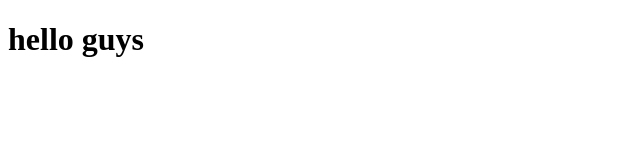
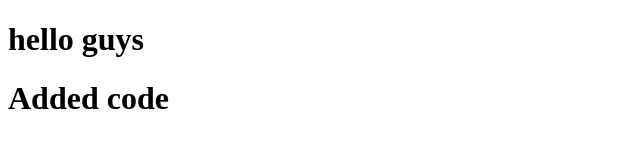
Before and after one commit to KboyVillahermosa/practice-git, a plain HTML site: page delete.html in a window 1280 px wide. Shown: the whole page, without its empty margins (0-640 px from the left). Drawn offline with Linux system fonts and the light colour scheme.

Commit message:
addded code

```diff
--- a/delete.html
+++ b/delete.html
@@ -7,5 +7,6 @@
 </head>
 <body>
     <h1>hello guys</h1>
+    <h1>Added code</h1>
 </body>
 </html>
```
